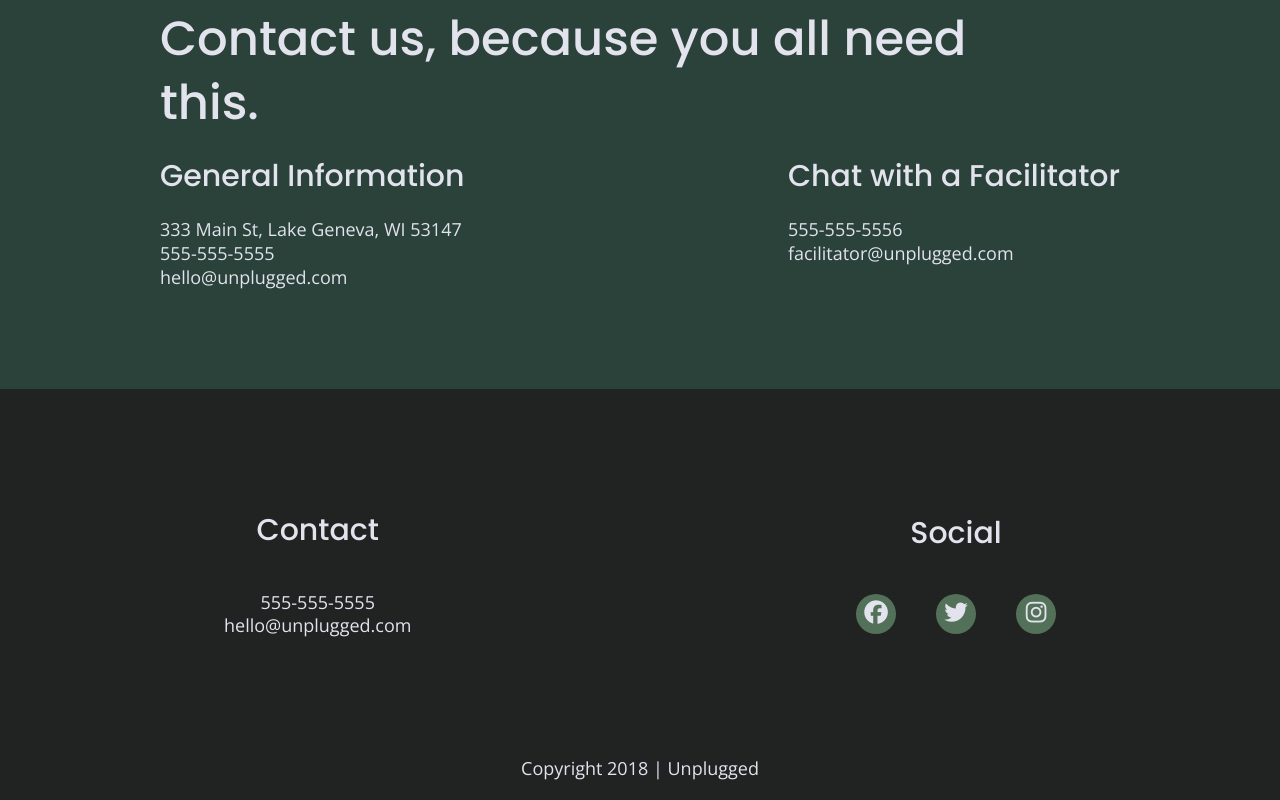
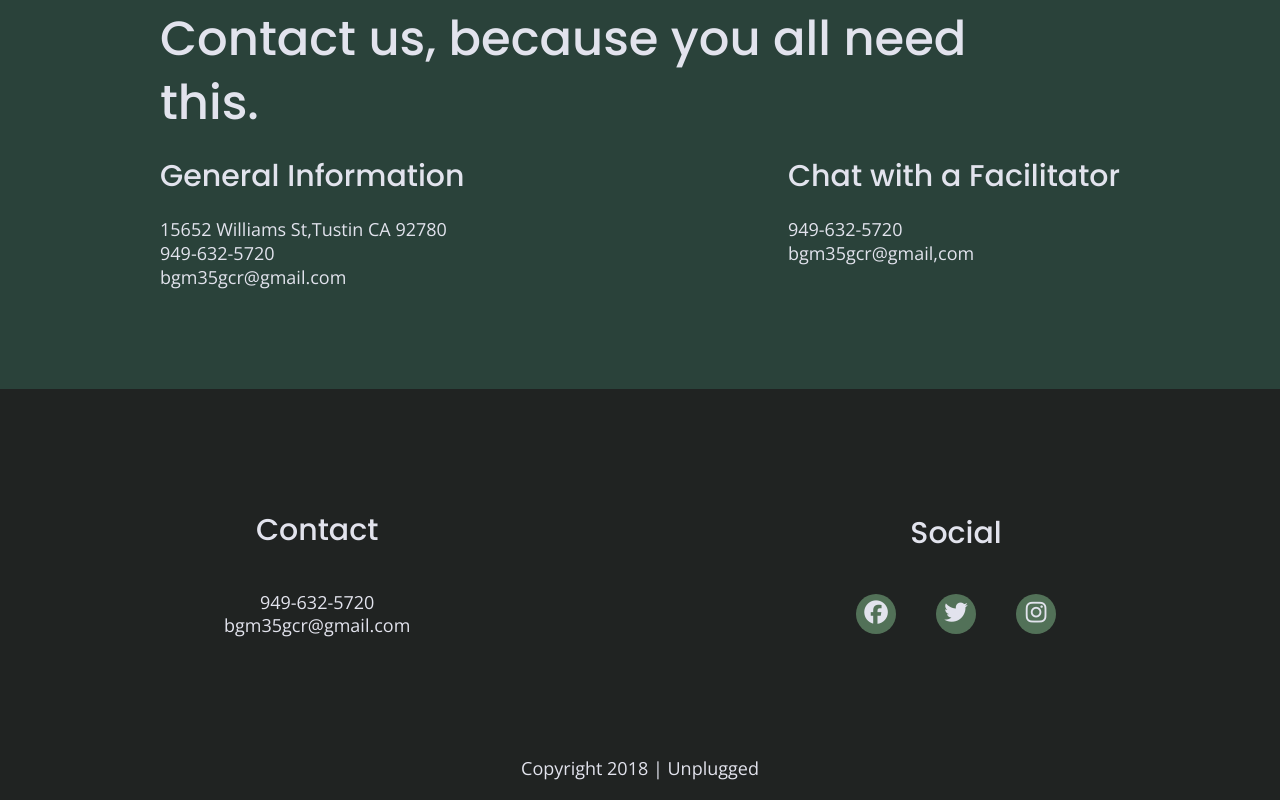
Before and after one commit to Beg92/unplugged-retreat, a website: page about/index.html in a window 1280 px wide. Shown: the part 1159-1959 px from the top of the page. Drawn offline with nearby package versions, Linux system fonts and the light colour scheme.

Commit message:
contact info updated

```diff
--- a/about/index.html
+++ b/about/index.html
@@ -81,9 +81,9 @@
                         <h4>General Information</h4>
                         <address>
                 <p>
-                  333 Main St, Lake Geneva, WI 53147<br />
-                  555-555-5555<br />
-                  hello@unplugged.com
+                  15652 Williams St,Tustin CA 92780<br />
+                  949-632-5720<br />
+                  bgm35gcr@gmail.com
                 </p>
               </address>
                     </div>
@@ -91,8 +91,8 @@
                         <h4>Chat with a Facilitator</h4>
                         <address>
                 <p>
-                  555-555-5556<br />
-                  facilitator@unplugged.com
+                  949-632-5720<br />
+                  bgm35gcr@gmail,com
                 </p>
               </address>
                     </div>
@@ -111,8 +111,8 @@
                     <h4>Contact</h4>
                     <address>
               <p>
-                555-555-5555<br />
-                hello@unplugged.com
+                949-632-5720<br />
+                bgm35gcr@gmail.com
               </p>
             </address>
                 </div>
```
Also changed, not shown: faq/index.html (+2 -2 lines).
